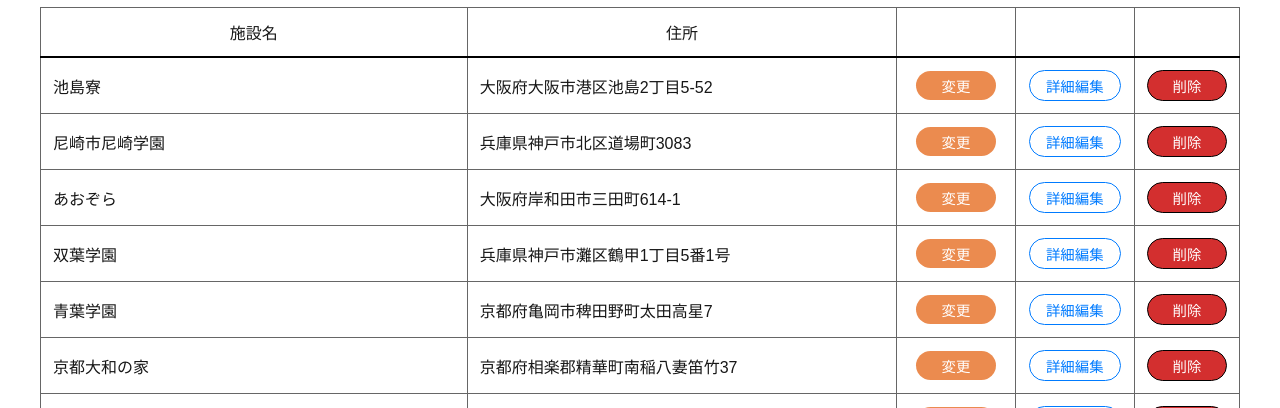
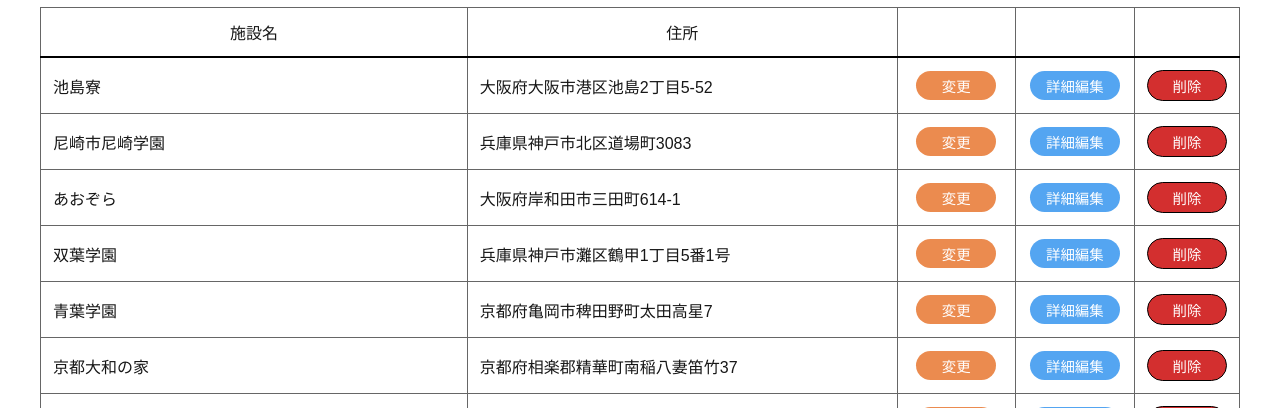
Before and after one commit to 2025-j08/front-end, a Next.js app: page /admin/facilities in a window 1280 px wide. Shown: the part 392-800 px from the top of the page. Built offline with nearby package versions, Linux system fonts and the light colour scheme; no server answers; what @mui/material-nextjs would draw is missing.

Commit message:
fix: 施設管理画面のUI改善 (alert廃止, アクセシビリティ, 配色調整)

```diff
--- a/src/app/admin/facilities/page.tsx
+++ b/src/app/admin/facilities/page.tsx
@@ -9,6 +9,7 @@ import { Facility, FacilityDetail, FacilityDataMap } from '@/types/facility';
 import facilitiesData from '@/dummy_data/facilities_detail.json';
 import styles from '@/features/admin/facilities/styles/FacilityManagementPage.module.scss';
 import { ConfirmDialog } from '@/components/ui/ConfirmDialog/ConfirmDialog';
+import { SuccessOverlay } from '@/components/form/overlay/successOverlay';
 
 // ダミーデータをリスト形式に変換
 const initialFacilities: Facility[] = Object.values(
@@ -30,6 +31,9 @@ export default function FacilityManagementPage() {
   const [isDeleteDialogOpen, setIsDeleteDialogOpen] = useState(false);
   const [facilityToDelete, setFacilityToDelete] = useState<number | null>(null);
 
+  // 完了通知の状態
+  const [isSuccessOpen, setIsSuccessOpen] = useState(false);
+
   const handleEdit = (id: number) => {
     // 編集ページへ遷移
     router.push(`/admin/facilities/${id}/edit`);
@@ -48,6 +52,10 @@ export default function FacilityManagementPage() {
       // ダイアログを閉じてリセット
       setIsDeleteDialogOpen(false);
       setFacilityToDelete(null);
+
+      // 完了通知を表示
+      setIsSuccessOpen(true);
+      setTimeout(() => setIsSuccessOpen(false), 3000); // 3秒後に閉じる
     }
   };
 
@@ -77,6 +85,8 @@ export default function FacilityManagementPage() {
         onConfirm={handleConfirmDelete}
         onCancel={() => setIsDeleteDialogOpen(false)}
       />
+
+      <SuccessOverlay isVisible={isSuccessOpen} text="施設を削除しました" />
     </div>
   );
 }
--- a/src/features/admin/facilities/components/FacilityManagementTable.tsx
+++ b/src/features/admin/facilities/components/FacilityManagementTable.tsx
@@ -25,9 +25,9 @@ export const FacilityManagementTable: React.FC<FacilityManagementTableProps> = (
           <tr>
             <th className={styles.facilityNameCol}>施設名</th>
             <th className={styles.addressCol}>住所</th>
-            <th className={styles.actionCol}></th>
-            <th className={styles.actionCol}></th>
-            <th className={styles.actionCol}></th>
+            <th className={styles.actionCol} aria-label="変更操作"></th>
+            <th className={styles.actionCol} aria-label="詳細編集操作"></th>
+            <th className={styles.actionCol} aria-label="削除操作"></th>
           </tr>
         </thead>
         <tbody>
--- a/src/features/admin/facilities/styles/FacilityManagementTable.module.scss
+++ b/src/features/admin/facilities/styles/FacilityManagementTable.module.scss
@@ -83,12 +83,9 @@
 }
 
 .detailButton {
-  @include action-button(
-    colors.$white
-  ); // 詳細編集は白背景に青枠などに変更検討、あるいはリンク色背景
-  background-color: colors.$white;
-  color: colors.$action-detail;
-  border: 1px solid colors.$action-detail;
+  @include action-button(colors.$action-detail);
+  color: colors.$white;
   width: auto;
   border-radius: 25px; // 詳細編集は少し形状を変える（元のコード維持）
+  border: none;
 }
--- a/src/styles/colors.scss
+++ b/src/styles/colors.scss
@@ -123,4 +123,4 @@ $pref-nara: #663399;
 $action-add: $form-primary; // 追加（フォームプライマリ）
 $action-edit: $primary-color; // 変更（サイトプライマリ）
 $action-delete: $error-color; // 削除（エラーカラー）
-$action-detail: $text-link; // 詳細編集（リンクカラー）
+$action-detail: #54a5f1; // 詳細編集（落ち着いたブルー）
```
